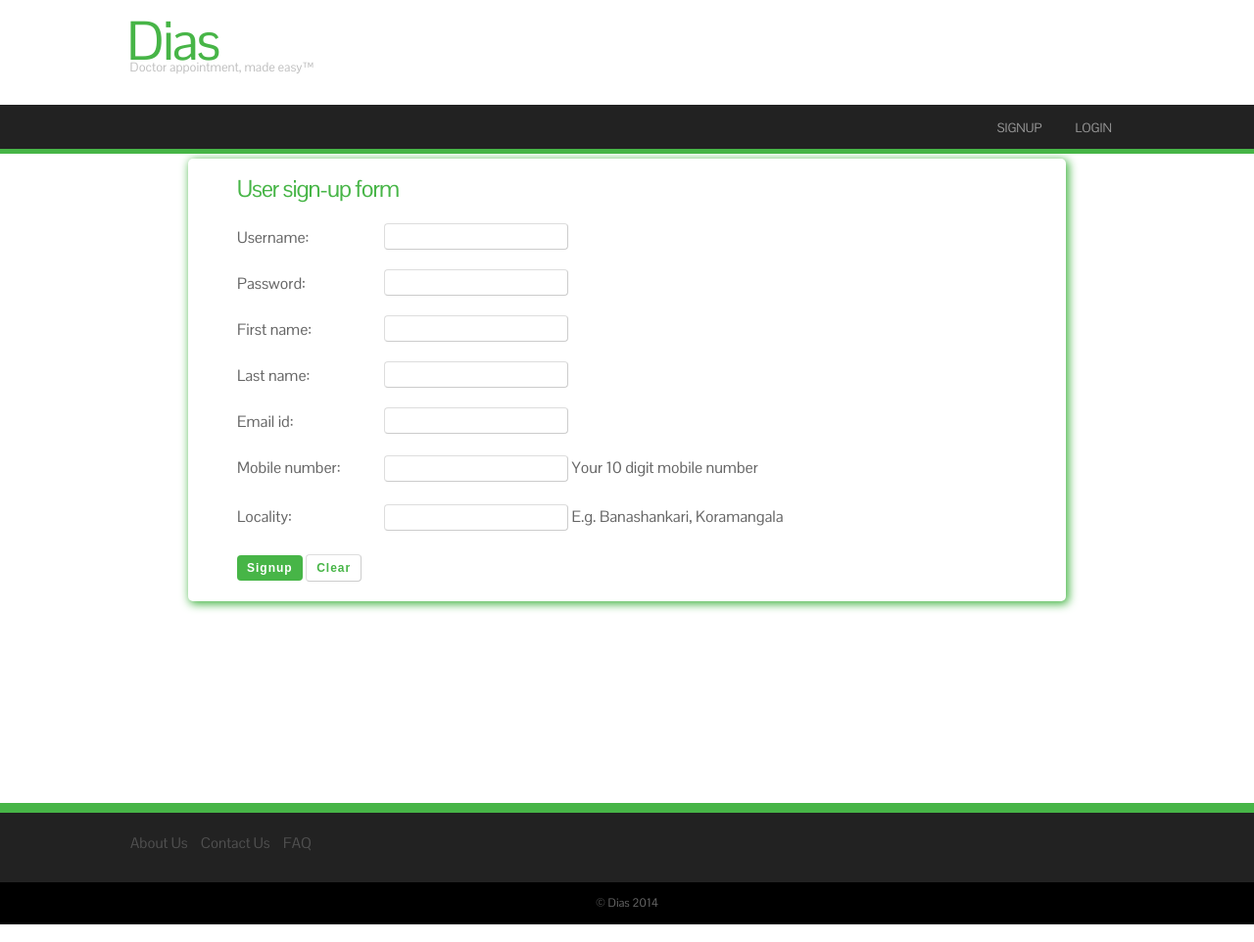
After one commit to vjyrakesh/dias, a Django app: page /signup/ in a window 1280 px wide. The commit adds this page. Shown: the whole page at 98% size. Run offline with Django 3.2, Linux system fonts and the light colour scheme; parts of the project's set-up code (start-up, migrations or seed data) failed here and were passed over.

Commit message:
More features
Added patient signup, css improvements, added user authentication,
generalized templates, created 'My Appointments' page for patient, added
'My Appointments' and 'Logout' to base template, added appropriate nav
links to base template based on user authentication.

```diff
--- /dev/null
+++ b/dias/forms.py
@@ -0,0 +1,34 @@
+from django import forms
+from django.forms.util import ErrorList
+
+class DivErrorList(ErrorList):
+	def __unicode__(self):
+		return self.as_divs()
+
+	def as_divs(self):
+		if not self:
+			return u''
+		return u'<div class="errorlist">%s</div>' % ''.join([u'<div class="error">%s</div>' % e for e in self])
+
+
+class PatientRegistrationForm(forms.Form):
+	username = forms.CharField()
+	username.widget = forms.TextInput(attrs={'class':'form-control'})
+	password = forms.CharField()
+	password.widget = forms.PasswordInput(attrs={'class':'form-control'})
+	firstname = forms.CharField()
+	firstname.widget = forms.TextInput(attrs={'class':'form-control'})
+	firstname.label = "First name"
+	lastname = forms.CharField()
+	lastname.widget = forms.TextInput(attrs={'class':'form-control'})
+	lastname.label = "Last name"
+	emailid = forms.EmailField()
+	emailid.widget = forms.TextInput(attrs={'class':'form-control'})
+	emailid.label = "Email id"
+	mobNum = forms.CharField()
+	mobNum.widget = forms.TextInput(attrs={'class':'form-control'})
+	mobNum.label = "Mobile number"
+	mobNum.help_text = "Your 10 digit mobile number"
+	locality = forms.CharField()
+	locality.widget = forms.TextInput(attrs={'class':'form-control'})
+	locality.help_text="E.g. Banashankari, Koramangala"
--- a/dias/models.py
+++ b/dias/models.py
@@ -27,8 +27,6 @@ class Doctor(models.Model):
 	def get_absolute_url(self):
 		return "/doctor/%s.%s" %(self.user.first_name,self.user.last_name)
 
-
-
 class Patient(models.Model):
 	phone_number = models.CharField(max_length=15)
 	locality = models.CharField(max_length=50)
@@ -47,8 +45,6 @@ class Appointment(models.Model):
 	patient = models.ForeignKey(Patient)
 	status = models.CharField(max_length=20)
 
-
-
 class Slot(models.Model):
 	week_day = models.CharField(max_length=10)
 	begin_time = models.TimeField()
--- a/dias/static/css/styles.css
+++ b/dias/static/css/styles.css
@@ -101,7 +101,14 @@ a.button:hover {
 fieldset {
 	display: block;
 	border: none;
-	border-top: 1px solid #ccc;
+	//border-top: 10px solid #47B547;
+
+}
+
+.boxShadow
+{
+	box-shadow: 2px 2px 10px 1px #47B547;
+	border-radius: 5px;
 }
 
 fieldset legend {
@@ -113,6 +120,8 @@ fieldset legend {
 
 fieldset form {
 	padding-top: 15px;
+
+
 }
 
 fieldset p label {
@@ -129,6 +138,7 @@ form input, form select, form textarea {
 	background-color:#fff;
 	font-family: Arial, Helvetica, sans-serif;
 	font-size: 13px;
+	border-radius: 4px;
 }
 
 form input.formbutton {
@@ -141,6 +151,20 @@ form input.formbutton {
 	letter-spacing: 1px;
 	width: auto;
 	overflow: visible;
+	cursor: hand;
+}
+
+form input.formbutton-reset {
+	//border: none;
+	background: #ffffff;
+	color: #47B547;
+	font-weight: bold;
+	padding: 6px 10px;
+	font-size: 12px;
+	letter-spacing: 1px;
+	width: auto;
+	overflow: visible;
+	cursor: hand;
 }
 
 form.searchform input {
@@ -294,7 +318,7 @@ img.header-image { padding-top: 10px;
  	padding: 0;
 	clear: both;
 	min-height: 100%;
-	height:auto !important;
+	//height:auto !important;
 	//height:100%;
 	width: 70%;
 	//border:1px solid;
@@ -307,6 +331,7 @@ img.header-image { padding-top: 10px;
 	margin-left: auto;
 	margin-right: auto;
 	position:relative;
+
 }
 
 #container {
@@ -416,11 +441,11 @@ article .article-info a {
 }
 
 footer {
-	margin:20px auto 0;
+	//margin:20px auto 0;
 	background: #222;
 	border-top: 10px solid #47B547;
 	height:80px;
-
+	margin-bottom: 0px;
 }
 
 footer p {
@@ -491,3 +516,38 @@ footer .footer-bottom p {
 footer .footer-bottom p, footer .footer-bottom p a {
 	color: #666;
 }
+
+header .banner-logo
+{
+	width:200px;
+	//float:left;
+	margin-left: 200px;
+	//margin-right: auto;
+	//position:relative;
+}
+
+header .user-options
+{
+	float:right;
+	margin-right: 0px;
+	//border:1px solid;
+	margin-top:20px;
+}
+
+.end
+{
+	float:right;
+}
+
+fieldset #login-form
+{
+	margin-left: 50px;
+}
+
+.apList
+{
+	float:left;
+	//border:1px solid;
+	margin:10px;
+	padding:10px;
+}
--- a/dias/templates/dias_base.html
+++ b/dias/templates/dias_base.html
@@ -9,10 +9,30 @@
 	<body>
 		<header>
 			<div class="width">
-	    		<h1><a href="/"><span>Dias</span></a></h1>
+	    		<h1><a href="/home/"><span>Dias</span></a></h1>
 	        	<h2>Doctor appointment, made easy&#0153;</h2>
 			</div>
+
 		</header>
+
+		<nav>
+			<div class="width">
+	    		<ul>
+	    			{% if request.session.site_user_fname %}
+		        		<li class="start selected"><a href="/home/">Home</a></li>
+		        	    <li class="end"><a href="/logout/">Logout</a></li>
+		          	 	{% if request.session.usr_grp == '2' %}
+		          	 		<li class="end"><a href="/appointments/">My Appointments</a></li>
+		          	 	{% endif %}
+		          	 {% else %}
+		          	 	<li class="end"><a href="/login/">Login</a></li>
+		          	 	<li class="end"><a href="/signup/">Signup</a></li>
+		          	 {% endif %}
+	        	</ul>
+
+			</div>
+    	</nav>
+
 		<div id="body" class="width">
 			{% block content %}{% endblock %}
 
--- a/dias/templates/home.html
+++ b/dias/templates/home.html
@@ -2,8 +2,8 @@
 {% block title %} Dias - Welcome {% endblock %}
 {% block content %}
 	{% if request.session.site_user_fname %}
-		<h1>Welcome {{request.session.site_user_fname|title}} </h1>
-		<a href="/logout/">Logout</a>
+		<h1>Welcome  {% if request.session.usr_grp == '1' %}Dr.{%endif%} {{request.session.site_user_fname|title}} </h1>
+
 	{% endif %}
 <form action="/doctors/" method="post">
 	{% csrf_token %}
--- a/dias/templates/logged_out.html
+++ b/dias/templates/logged_out.html
@@ -1,6 +1,7 @@
 {% extends "dias_base.html" %}
 {% block title %} Dias - Logged Out {% endblock %}
 {% block content %}
-	<h1>You've been logged out!</h1>
+	<h3>You've been logged out!</h3>
+	<h1>Thank you for visiting us.</h1>
 	<p><a href="/login/">Click here</a> to login again.</p>
 {% endblock %}
--- /dev/null
+++ b/dias/templates/signup_patient.html
@@ -0,0 +1,16 @@
+{% extends "dias_base.html" %}
+{% block title %} Dias - Sign up {% endblock %}
+{% block content %}
+<fieldset class="boxShadow">
+
+<form method="post" action="/signup/" id="login-form">
+	{% csrf_token %}
+	<h3>User sign-up form</h3>
+	<p>{{ message }}</p>
+	{{ form.as_p }}
+	<p><input type="submit" value="Signup" class="formbutton">
+	<input type="reset" value="Clear" class="formbutton-reset"></p>
+</form>
+
+</fieldset>
+{% endblock %}
--- /dev/null
+++ b/dias/templates/signup_success.html
@@ -0,0 +1,6 @@
+{% extends "dias_base.html" %}
+{% block title %} Dias - Sign up {% endblock %}
+{% block content %}
+<h3>Sign up success</h3>
+<p><a href="/home/">Continue</a></p>
+{% endblock %}
--- a/dias/urls.py
+++ b/dias/urls.py
@@ -21,4 +21,6 @@ urlpatterns = patterns('',
     url(r'^appointments/doctor/$','dias.views.appointments_home_doc'),
     url(r'^appointment/cancel/confirm/$','dias.views.confirm_appointment',{'action':'cancel'}),
     url(r'^appointment/cancel/$','dias.views.cancel_appointment'),
+    url(r'^signup/$','dias.views.site_signup'),
+    url(r'^signupsuccess/$','dias.views.signup_success'),
 )
--- a/dias/views.py
+++ b/dias/views.py
@@ -2,14 +2,21 @@ import datetime
 from django.http import HttpResponse,HttpResponseRedirect
 from django.shortcuts import render
 from django.contrib.auth import authenticate,login,logout
-from django.contrib.auth.models import User
+from django.contrib.auth.models import User,Group
 from django.contrib.auth.decorators import login_required
+from django.contrib.auth.hashers import make_password
 
 from dias.models import Doctor,Patient,Appointment,get_ap_date
+from dias.forms import PatientRegistrationForm,DivErrorList
 from dias.utils import *
 
 # Need to externalize this
 slotQuantum = 15
+
+def setSessionVariables(request):
+	grp = Group.objects.filter(user=User.objects.get(pk=7))[0]
+	request.session['site_user_fname'] = request.user.first_name
+	request.session['usr_grp'] = str(grp.id)
 
 #@login_required(login_url="/login/")
 def home(request):
@@ -19,7 +26,7 @@ def home(request):
 		print 'next not available'
 	if request.user and len(User.objects.filter(username=request.user.username))>0:
 		site_user = request.user
-		request.session['site_user_fname'] = request.user.first_name
+		setSessionVariables(request)
 	return render(request,'home.html',{'specialities':get_specialities_list()})
 
 def get_specialities_list():
@@ -89,7 +96,7 @@ def confirm_appointment(request,action):
 			slDate = datetime.datetime.strptime(slotDate,'%d/%m/%Y').date()
 			slotTime = datetime.datetime.strptime(request.POST['slotHour'],"%H:%M").time()
 			doc = Doctor.objects.get(user=User.objects.get(first_name=docFirstName,last_name=docLastName))
-			p = Patient.objects.get(pk=1)
+			p = Patient.objects.get(user=request.user)
 			ap = Appointment(apDate=slDate,apTime=slotTime,doctor=doc,patient=p)
 			ap.save()
 		elif action == 'cancel':
@@ -110,13 +117,13 @@ def cancel_appointment(request):
 
 @login_required(login_url="/login/")
 def appointments_home(request):
-	p = Patient.objects.get(pk=1)
+	p = Patient.objects.get(user=request.user)
 	al = p.appointment_set.all()
 	return render(request,"appointments_home.html",{'user':p.user, 'al':al})
 
 @login_required(login_url="/login/")
 def appointments_home_doc(request):
-	d = Doctor.objects.get(pk=1)
+	d = Doctor.objects.get(user=request.user)
 	al = d.appointment_set.all()
 	past_aps = []
 	upcoming_aps = []
@@ -134,10 +141,17 @@ def site_login(request):
 		if request.POST['un'] and request.POST['pd']:
 			username = request.POST['un']
 			password = request.POST['pd']
+			print 'username:' + username + ',password:' + password
 			user = authenticate(username=username,password=password)
+			print 'user:' + user.first_name
 			if user and user.is_active:
 				login(request,user)
-				return HttpResponseRedirect("/home/")
+				grp = Group.objects.get(user=user)
+				setSessionVariables(request)
+				if grp.name == 'Doctor':
+					return HttpResponseRedirect("/appointments/doctor/")
+				elif grp.name == 'Patient':
+					return HttpResponseRedirect("/home/")
 			else:
 				return render(request,"login_form.html",{'message':'Invalid username or password'})
 		else:
@@ -145,9 +159,51 @@ def site_login(request):
 	else:
 		return render(request,"login_form.html",{'message':''})
 
+@login_required(login_url="/login/")
 def site_logout(request):
 	if request.user.is_authenticated():
 		logout(request)
 		return render(request,"logged_out.html")
 	else:
 		return render(request,"login_form.html")
+
+def site_signup(request):
+	if request.method == 'POST':
+		form = PatientRegistrationForm(request.POST)
+		if form.is_valid():
+			cd = form.cleaned_data
+			uname = cd['username']
+			pword = cd['password']
+			firstname = cd['firstname']
+			lastname = cd['lastname']
+			email = cd['emailid']
+			mobNum = cd['mobNum']
+			locality = cd['locality']
+			user = User(username=uname,password=make_password(pword),first_name=firstname,last_name=lastname,email=email)
+			user.backend='django.contrib.auth.backends.ModelBackend'
+			user.save()
+			usr = User.objects.get(username=uname)
+
+			if usr:
+				pat = Patient(phone_number=mobNum,locality=locality,user=usr)
+				pat.save()
+				usr.groups.add(Group.objects.get(name='Patient'))
+				#usr = authenticate(username=uname,password=pword)
+				login(request,user)
+				request.session['new_un'] = uname
+				#return HttpResponseRedirect("/signupsuccess/")
+				return HttpResponseRedirect("/home/")
+	else:
+		form = PatientRegistrationForm(error_class=DivErrorList)
+	return render(request,"signup_patient.html",{'form':form})
+
+def signup_success(request):
+	if request.session['new_un']:
+		print request.session['new_un']
+		uname = request.session['new_un']
+		user = User.objects.get(username=uname)
+		if user:
+			print user.password
+			usr = authenticate(username=uname,password=user.password)
+			login(request,usr)
+	return render(request,"signup_success.html")
```
Also changed, not shown: dias/templates/appointments_home_doc.html (+11 -11 lines), dias/templates/login_form.html (+7 -3 lines).
